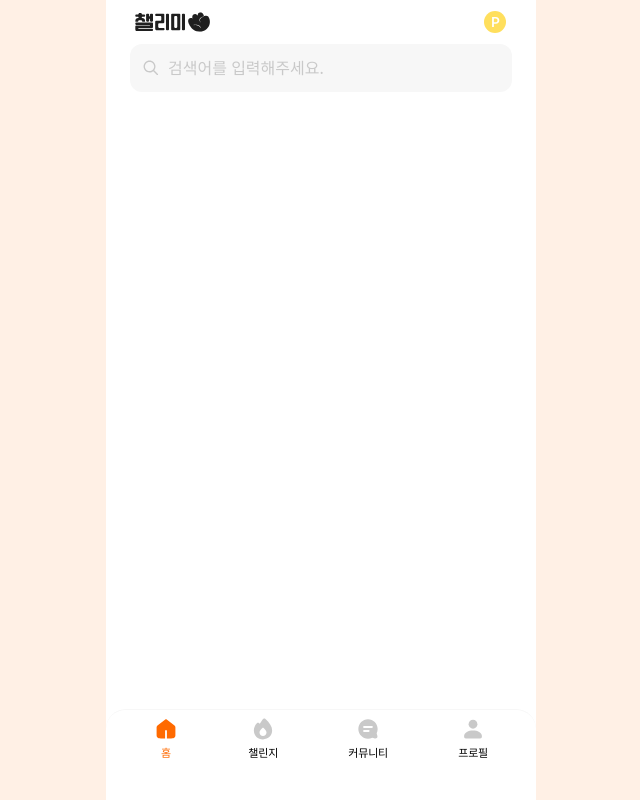
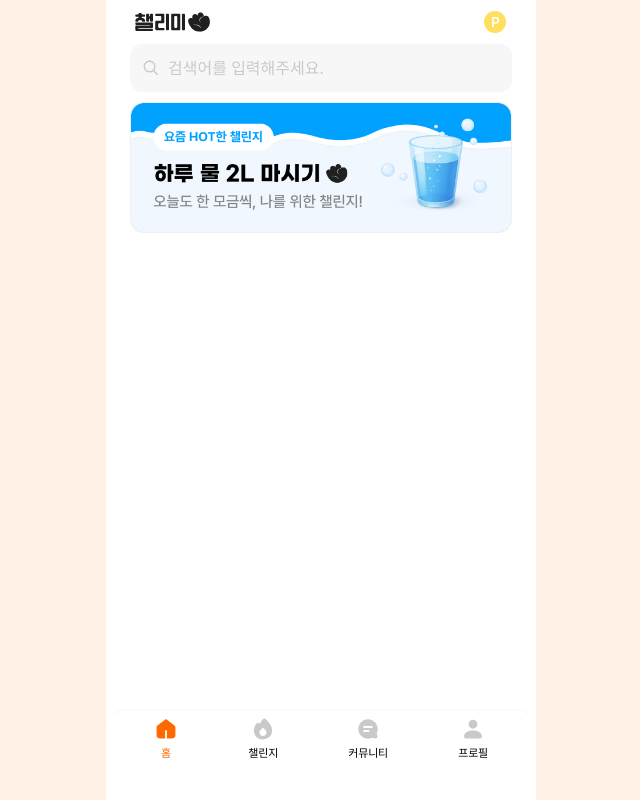
Before and after one commit to Chaellimi/Chaellimi_Web, a Next.js app: page / in a window 1280 px wide. Shown: the whole page, without its empty margins (319-959 px from the left). Built offline with nearby package versions, Linux system fonts and the light colour scheme.

Commit message:
feat(#12) :: Banner 완성

```diff
--- a/src/app/page.tsx
+++ b/src/app/page.tsx
@@ -6,7 +6,9 @@ import {
   MagnifyingGlassIcon,
   SearchBarCancelIcon,
 } from '@public/icons/Home';
+import Image from 'next/image';
 import React from 'react';
+import Banner from '@public/images/HomeBanner.png';
 
 const Home = () => {
   const [isSearchbarFocus, setIsSearchbarFocus] = React.useState(false);
@@ -18,7 +20,8 @@ const Home = () => {
         <TextLogo width={75} />
         <PointIcon />
       </header>
-      <div className="flex items-center justify-between w-full h-12 p-3 bg-gray-50 rounded-xl">
+
+      <div className="flex items-center justify-between w-full h-12 p-3 bg-gray-50 rounded-xl mb-[0.62rem]">
         <div className="flex items-center w-full gap-2">
           <MagnifyingGlassIcon isFocus={isSearchbarFocus} />
           <input
@@ -37,6 +40,10 @@ const Home = () => {
           </div>
         ) : null}
       </div>
+
+      <div>
+        <Image src={Banner} width={413} alt="" />
+      </div>
     </div>
   );
 };
```
